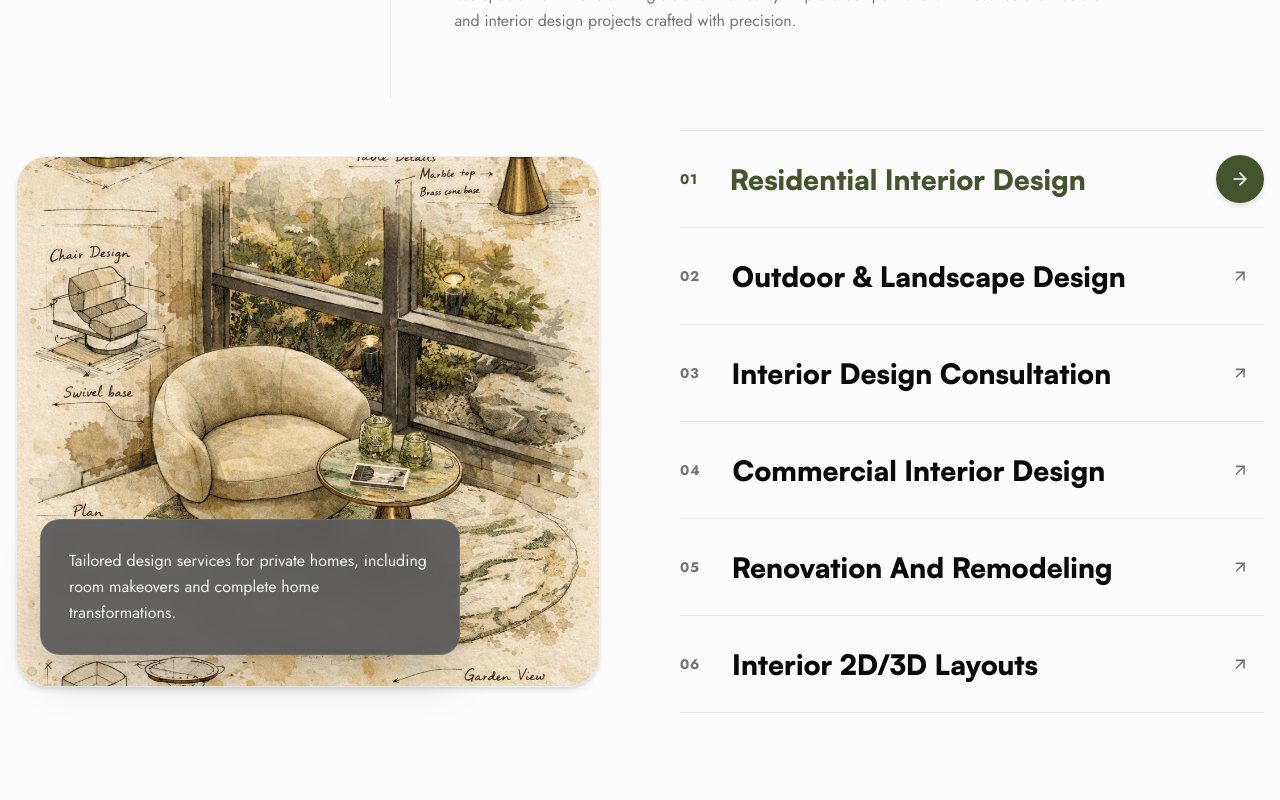
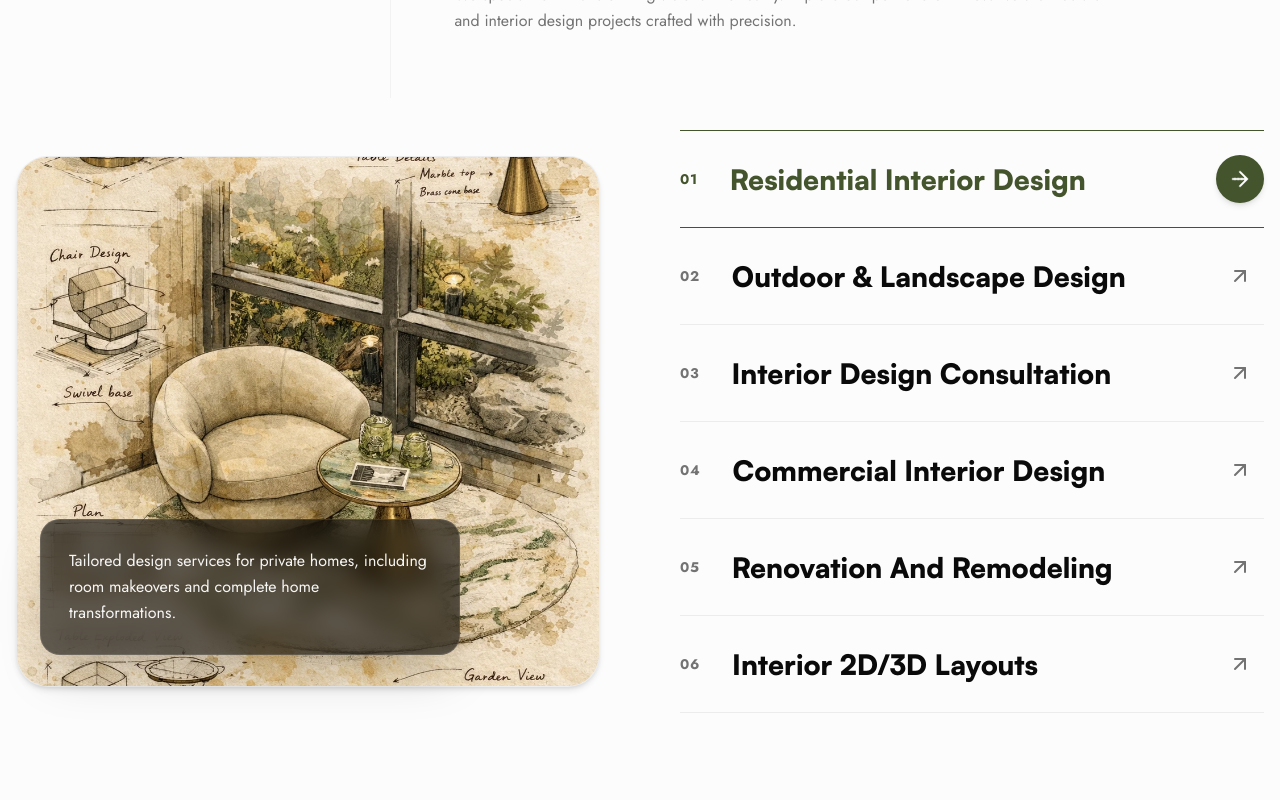
Before and after one commit to zahid-official/liminal-frontend, a Next.js app: page / in a window 1280 px wide. Shown: the part 1920-2720 px from the top of the page. Built offline with nearby package versions, Linux system fonts and the light colour scheme.

Commit message:
feat: update service content grid

```diff
--- a/src/components/modules/public/home/ServiceSection.tsx
+++ b/src/components/modules/public/home/ServiceSection.tsx
@@ -2,7 +2,7 @@
 
 import { useState } from "react";
 import Image from "next/image";
-import { ArrowRight, ArrowUpRight } from "lucide-react";
+import { ArrowUpRight } from "lucide-react";
 import { cn } from "@/lib/utils";
 import SectionHeader from "@/components/shared/SectionHeader";
 
@@ -60,7 +60,7 @@ const ServiceSection = () => {
     <section
       id="services"
       aria-labelledby="services-heading"
-      className="py-20 md:py-28 lg:py-32 overflow-hidden bg-zinc-50/50 dark:bg-background"
+      className="py-20 md:py-28 lg:py-32 overflow-hidden bg-zinc-50/60 dark:bg-background"
     >
       <div className="custom-container">
         {/* Section Header */}
@@ -83,22 +83,29 @@ const ServiceSection = () => {
         <div className="grid grid-cols-1 lg:grid-cols-2 gap-12 lg:gap-20 items-center">
           {/* Left: Image Box */}
           <div className="relative w-full aspect-4/3 lg:aspect-[1.1/1] max-w-2xl mx-auto lg:mx-0 order-2 lg:order-1">
-            <div className="w-full h-full rounded-[1.5rem] lg:rounded-[2rem] overflow-hidden relative border border-border/50 shadow-md bg-muted">
-              <Image
-                key={activeService.image}
-                src={activeService.image}
-                alt={activeService.title}
-                fill
-                sizes="(max-width: 1024px) 100vw, 50vw"
-                className="object-cover transition-transform duration-700 ease-in-out hover:scale-105 animate-in fade-in zoom-in-95"
-                priority
-              />
+            <div className="w-full h-full rounded-[1.5rem] lg:rounded-[2rem] overflow-hidden relative border border-border/50 shadow-md bg-muted group">
+              {servicesData.map((service, index) => (
+                <Image
+                  key={service.id}
+                  src={service.image}
+                  alt={service.title}
+                  fill
+                  sizes="(max-width: 1024px) 100vw, 50vw"
+                  className={cn(
+                    "object-cover transition-all duration-800 ease-in-out",
+                    activeService.id === service.id
+                      ? "opacity-100 scale-100 group-hover:scale-105 z-10"
+                      : "opacity-0 scale-[1.04] z-0",
+                  )}
+                  priority={index === 0}
+                />
+              ))}
             </div>
 
             {/* Floating Description Box */}
             <div
               key={activeService.id}
-              className="absolute left-4 bottom-4 md:left-6 md:bottom-8 right-4 md:right-auto md:w-[85%] max-w-105 bg-[#5C5C5C]/95 dark:bg-zinc-900/95 backdrop-blur-md rounded-[1.25rem] p-5 md:p-7 shadow-2xl border border-white/10 z-10 animate-in fade-in slide-in-from-bottom-4 duration-500"
+              className="absolute left-4 bottom-4 md:left-6 md:bottom-8 right-4 md:right-auto md:w-[85%] max-w-105 bg-black/60 dark:bg-black/60 backdrop-blur-md rounded-[1.25rem] p-5 md:p-7 shadow-2xl border border-white/10 z-10 animate-in fade-in slide-in-from-bottom-4 duration-700"
             >
               <p className="text-white/95 text-[15px] sm:text-base leading-relaxed">
                 {activeService.description}
@@ -117,14 +124,17 @@ const ServiceSection = () => {
                   onClick={() => setActiveService(service)}
                   onMouseEnter={() => setActiveService(service)}
                   className={cn(
-                    "group flex items-center justify-between py-4.5 lg:py-6 cursor-pointer border-b border-border/70 transition-all duration-300",
+                    "group flex items-center justify-between py-4.5 lg:py-6 cursor-pointer border-b transition-colors duration-700 ease-[cubic-bezier(0.22,1,0.36,1)]",
+                    isActive
+                      ? "border-liminal-secondary"
+                      : "border-border/70 hover:border-liminal-secondary/50",
                     index === 0 && "border-t",
                   )}
                 >
                   <div className="flex items-center gap-4 sm:gap-6 lg:gap-8">
                     <span
                       className={cn(
-                        "text-xs sm:text-sm font-bold tracking-wider transition-colors duration-300",
+                        "text-xs sm:text-sm font-bold tracking-wider transition-colors duration-700 ease-[cubic-bezier(0.22,1,0.36,1)]",
                         isActive
                           ? "text-liminal-secondary"
                           : "text-muted-foreground group-hover:text-foreground",
@@ -134,7 +144,7 @@ const ServiceSection = () => {
                     </span>
                     <h3
                       className={cn(
-                        "text-[1.35rem] sm:text-2xl lg:text-[28px] font-heading font-bold transition-colors duration-300",
+                        "text-[1.35rem] sm:text-2xl lg:text-[28px] font-heading font-bold transition-colors duration-700 ease-[cubic-bezier(0.22,1,0.36,1)]",
                         isActive
                           ? "text-liminal-secondary"
                           : "text-foreground group-hover:text-liminal-secondary/80",
@@ -147,17 +157,20 @@ const ServiceSection = () => {
                   {/* Icon Button */}
                   <div
                     className={cn(
-                      "shrink-0 flex items-center justify-center size-10 sm:size-12 rounded-full transition-all duration-500 ml-4",
+                      "shrink-0 flex items-center justify-center size-10 sm:size-12 rounded-full transition-all duration-700 ease-[cubic-bezier(0.22,1,0.36,1)] ml-4",
                       isActive
-                        ? "bg-liminal-secondary text-white shadow-md rotate-0 scale-100"
-                        : "bg-transparent text-foreground group-hover:bg-muted group-hover:scale-110",
+                        ? "bg-liminal-secondary text-white shadow-md scale-100"
+                        : "bg-transparent text-foreground group-hover:bg-muted group-hover:scale-105",
                     )}
                   >
-                    {isActive ? (
-                      <ArrowRight className="size-5 transition-transform duration-300 animate-in fade-in" />
-                    ) : (
-                      <ArrowUpRight className="size-[1.15rem] text-muted-foreground group-hover:text-foreground transition-all duration-300 group-hover:-translate-y-0.5 group-hover:translate-x-0.5" />
-                    )}
+                    <ArrowUpRight
+                      className={cn(
+                        "transition-all duration-700 ease-[cubic-bezier(0.22,1,0.36,1)] transform-gpu size-6",
+                        isActive
+                          ? "rotate-45 text-white"
+                          : "text-muted-foreground group-hover:text-foreground group-hover:-translate-y-0.5 group-hover:translate-x-0.5",
+                      )}
+                    />
                   </div>
                 </div>
               );
```
